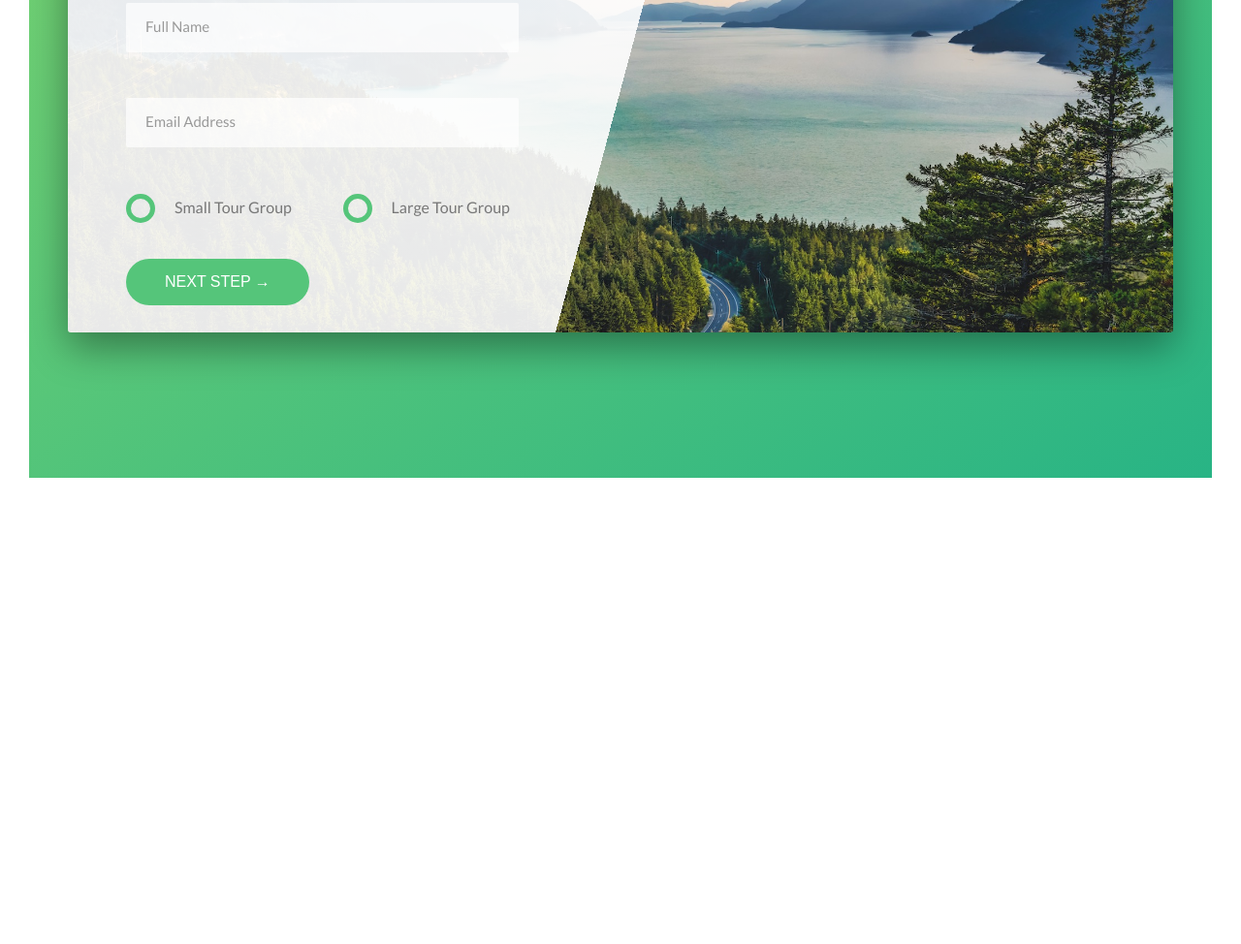
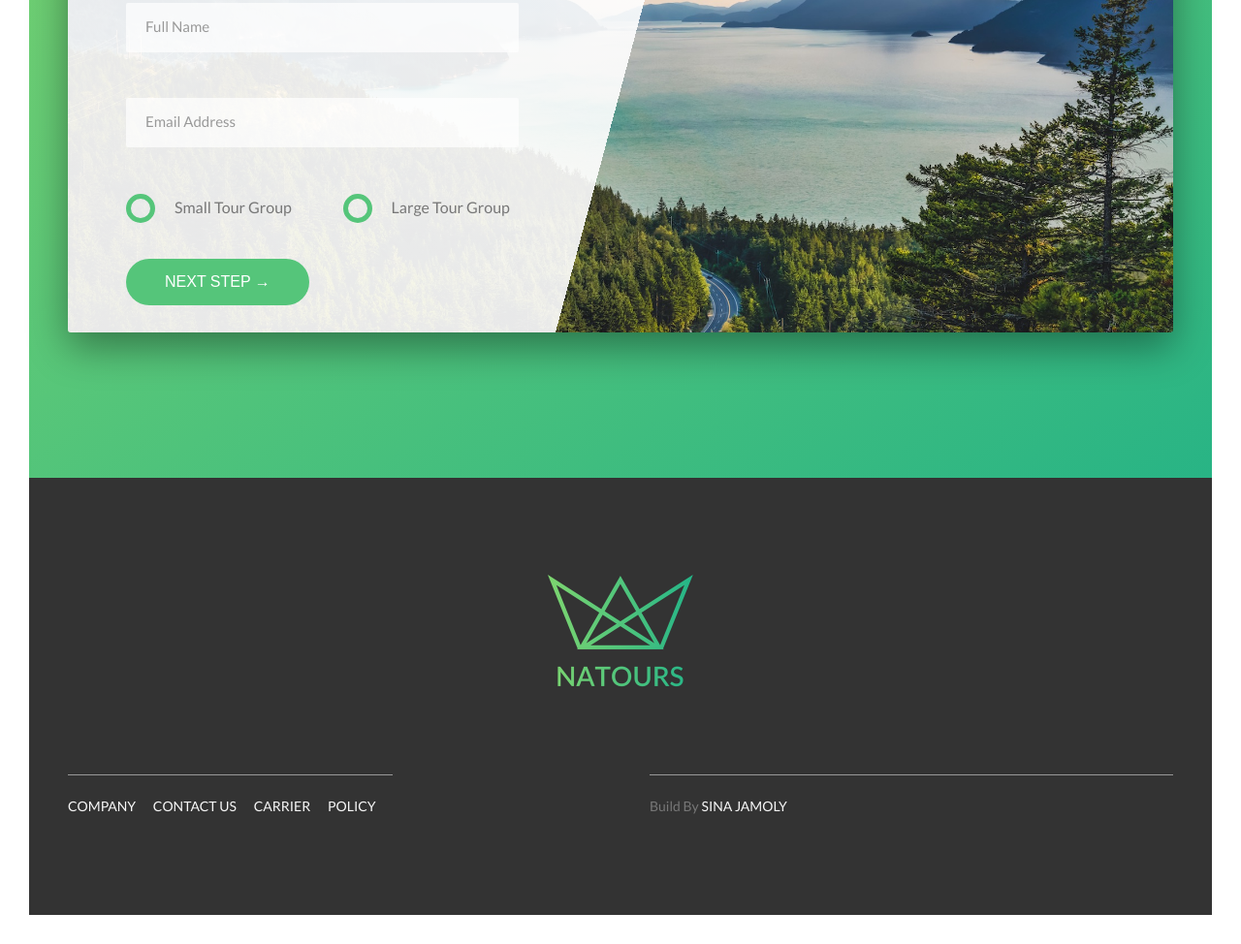
Before and after one commit to sinajamoly/nature_tour, a website: page index.html in a window 1280 px wide. Shown: the part 4942-5916 px from the top of the page at 97% size. Before the commit the page ends 5465 px from the top, so only its background shows below. Drawn offline with Linux system fonts and the light colour scheme.

Commit message:
footer added

```diff
--- a/index.html
+++ b/index.html
@@ -346,6 +346,39 @@
                 </div>
             </section>
         </main>
+        <footer class="footer">
+            <div class="footer__logo-box">
+                <img src="img/logo-green-2x.png" alt="Full Logo" class="footer__logo">
+            </div>
+            <div class="row">
+                <div class="col-1-of-2">
+                    <div class="footer__navigation">
+                        <ul class="footer__list">
+                            <li class="footer__item">
+                                <a href="" class="footer__link">Company</a>
+                            </li>
+                            <li class="footer__item">
+                                <a href="" class="footer__link">contact us</a>
+                            </li>
+                            <li class="footer__item">
+                                <a href="" class="footer__link">carrier</a>
+                            </li>
+                            <li class="footer__item">
+                                <a href="" class="footer__link">policy</a>
+                            </li>
+                            <li class="footer__item">
+                                <a href="" class="footer__link"></a>
+                            </li>
+                        </ul>
+                    </div>
+                </div>
+                <div class="col-1-of-2">
+                    <p class="footer_copyright">
+                        Build By <a href="http://sinajamoly.com/" class="footer__link">Sina Jamoly</a>
+                    </p>
+                </div>
+            </div>
+        </footer>
 
         <!--<section class="grid-test">-->
             <!--<div class="row">-->
--- a/sass/abstracts/_variables.scss
+++ b/sass/abstracts/_variables.scss
@@ -10,6 +10,8 @@
 $color-tertiary-light: #2998ff;
 $color-tertiary-dark: #5643fa;
 $color-grey-dark-2: #999;
+$color-grey-dark-3: #333;
+
 
 //GRID
 $grid-width:114rem;
--- /dev/null
+++ b/sass/layout/_footer.scss
@@ -0,0 +1,55 @@
+.footer {
+  background-color: $color-grey-dark-3;
+  padding: 10rem 0;
+  font-size: 1.4rem;
+
+  &__logo-box{
+    text-align: center;
+    margin-bottom: 8rem;
+  }
+
+  &__logo{
+    width: 15rem;
+    height: auto;
+  }
+
+  &__navigation{
+    border-top:1px solid $color-grey-dark-2;
+    padding-top: 2rem;
+    display: inline-block;
+  }
+
+  &__list{
+    list-style: none;
+  }
+
+  &__item{
+    display: inline-block;
+    &:not(:last-child){
+      margin-right: 1.5rem;
+    }
+  }
+
+  &__link{
+    &:link,
+    &:visited{
+      color: $color-gray-light-1;
+      text-decoration: none;
+      text-transform: uppercase;
+      display: inline-block;
+      transition: all 1s;
+    }
+    &:hover,
+    &:active{
+      color: $color-primary;
+      box-shadow: 0 1rem 2rem rgba($color-black, .4);
+      transform: rotate(5deg) scale(1.3);
+    }
+  }
+
+  &_copyright{
+    border-top:1px solid $color-grey-dark-2;
+    padding-top: 2rem;
+    //width: 80%;
+  }
+}
--- a/sass/main.scss
+++ b/sass/main.scss
@@ -25,6 +25,7 @@
 //lAYOUTS
 @import "layout/header";
 @import "layout/grid";
+@import "layout/footer";
 
 
 /*
```
Also changed, not shown: css/style.css.
